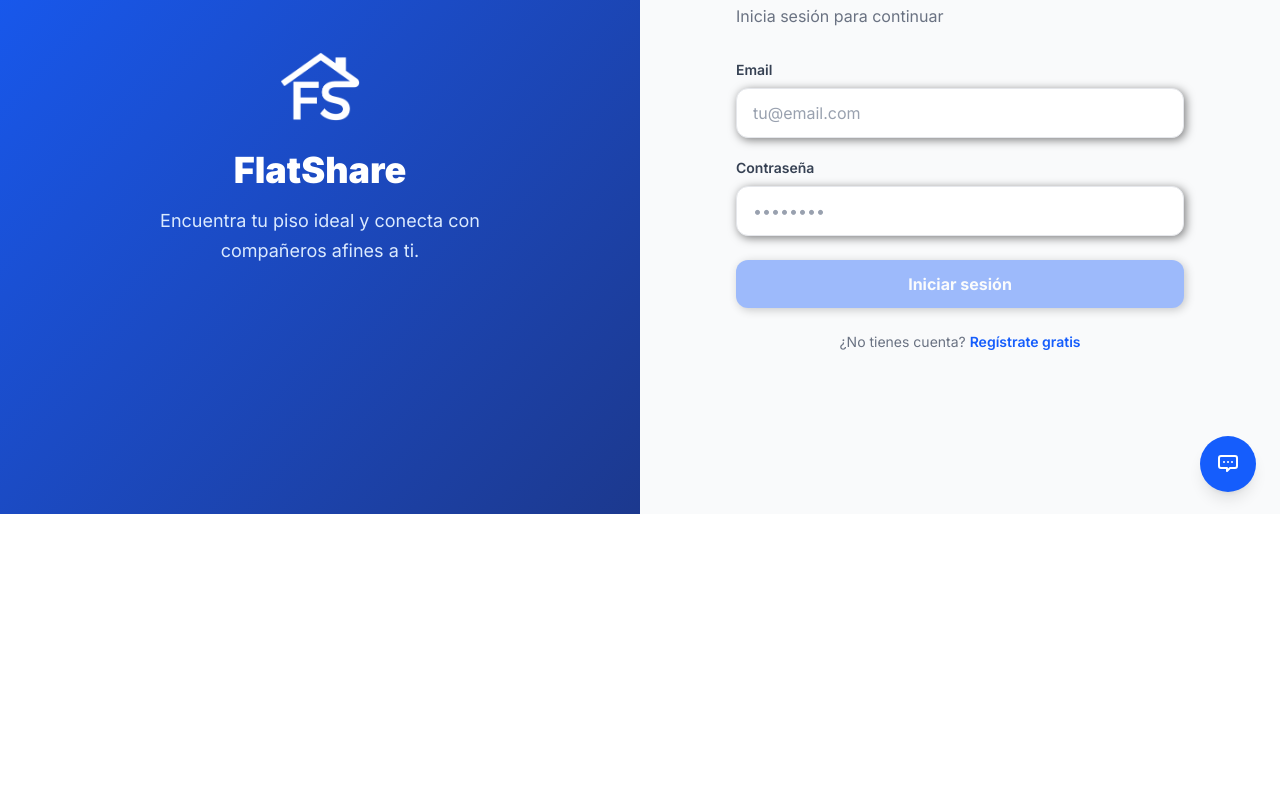
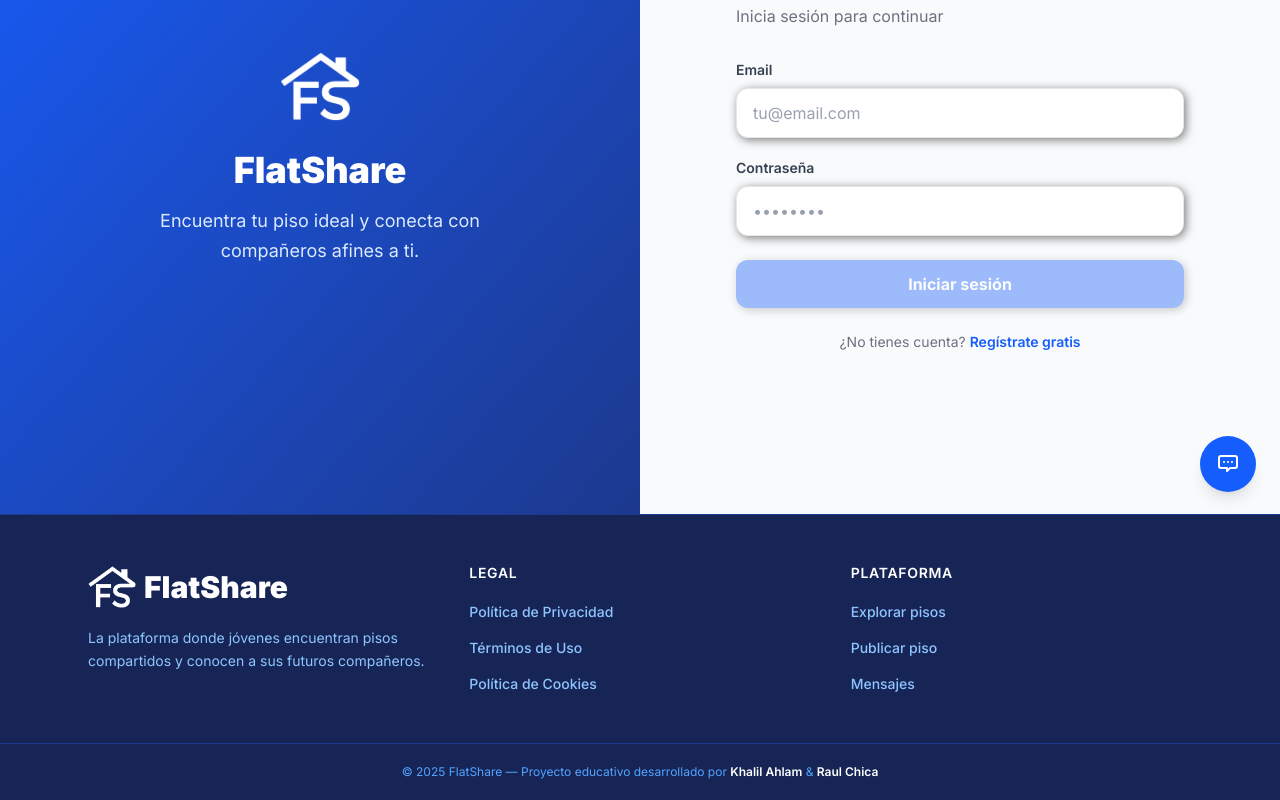
Before and after one commit to khalilahlam/FlatShare, an Angular app in the folder flatsharecliente/: page /login in a window 1280 px wide. Shown: the part 284-1084 px from the top of the page. Before the commit the page ends 800 px from the top, so only its background shows below. Built offline with nearby package versions, Linux system fonts and the light colour scheme.

Commit message:
añadiendo footer a la web

```diff
--- a/flatsharecliente/src/app/app.html
+++ b/flatsharecliente/src/app/app.html
@@ -1,3 +1,4 @@
 <app-navbar></app-navbar>
 <router-outlet></router-outlet>
 <app-chatbot></app-chatbot>
+<app-footer></app-footer>
--- a/flatsharecliente/src/app/app.ts
+++ b/flatsharecliente/src/app/app.ts
@@ -2,10 +2,10 @@ import { Component } from '@angular/core';
 import { RouterOutlet } from '@angular/router';
 import { Navbar } from './components/navbar/navbar';
 import { Chatbot } from './components/chatbot/chatbot';
-
+import { Footer } from './components/footer/footer';
 @Component({
   selector: 'app-root',
-  imports: [RouterOutlet, Navbar, Chatbot],
+  imports: [RouterOutlet, Navbar, Chatbot,Footer],
   templateUrl: './app.html',
   styleUrl: './app.css'
 })
--- /dev/null
+++ b/flatsharecliente/src/app/components/footer/footer.html
@@ -0,0 +1,43 @@
+<footer class="bg-blue-950 border-t border-blue-900">
+  <div class="max-w-6xl mx-auto px-6 py-12 grid grid-cols-1 md:grid-cols-3 gap-10">
+
+    <!-- Logo y descripción -->
+    <div>
+      <a routerLink="/" class="flex items-center gap-2 mb-4">
+        <img src="assets/logo.png" alt="Logo FlatShare" class="w-12 h-12 rounded-lg object-contain" style="background: transparent" />
+        <span class="text-3xl font-black text-white">FlatShare</span>
+      </a>
+      <p class="text-sm leading-relaxed text-blue-300">
+        La plataforma donde jóvenes encuentran pisos compartidos y conocen a sus futuros compañeros.
+      </p>
+    </div>
+
+    <!-- Legal -->
+    <div>
+      <h4 class="text-white font-semibold text-sm uppercase tracking-wider mb-4">Legal</h4>
+      <ul class="space-y-3">
+        <li><a routerLink="/privacidad" class="text-blue-300 hover:text-white font-medium text-sm transition-all">Política de Privacidad</a></li>
+        <li><a routerLink="/terminos" class="text-blue-300 hover:text-white font-medium text-sm transition-all">Términos de Uso</a></li>
+        <li><a routerLink="/cookies" class="text-blue-300 hover:text-white font-medium text-sm transition-all">Política de Cookies</a></li>
+      </ul>
+    </div>
+
+    <!-- Plataforma -->
+    <div>
+      <h4 class="text-white font-semibold text-sm uppercase tracking-wider mb-4">Plataforma</h4>
+      <ul class="space-y-3">
+        <li><a routerLink="/pisos" class="text-blue-300 hover:text-white font-medium text-sm transition-all">Explorar pisos</a></li>
+        <li><a routerLink="/pisos/create" class="text-blue-300 hover:text-white font-medium text-sm transition-all">Publicar piso</a></li>
+        <li><a routerLink="/mensajes" class="text-blue-300 hover:text-white font-medium text-sm transition-all">Mensajes</a></li>
+      </ul>
+    </div>
+
+  </div>
+
+  <!-- Barra inferior -->
+  <div class="border-t border-blue-900 py-5 text-center text-xs text-blue-400">
+    © 2025 FlatShare — Proyecto educativo desarrollado por
+    <span class="text-white font-semibold">Khalil Ahlam</span> &
+    <span class="text-white font-semibold">Raul Chica</span>
+  </div>
+</footer>
```
Also changed, not shown: flatsharecliente/src/app/components/footer/footer.ts (added, +11 -0 lines), flatsharecliente/src/app/components/footer/footer.css (added), 1 other file (tests, documents, lock files or other folders).
